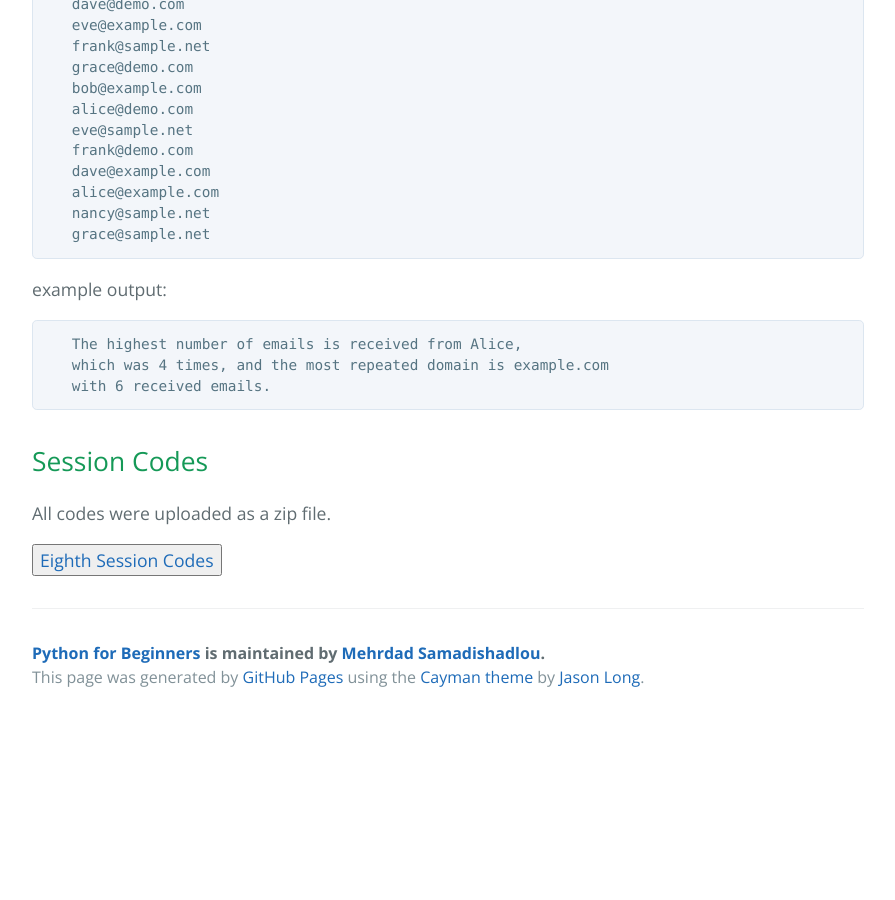
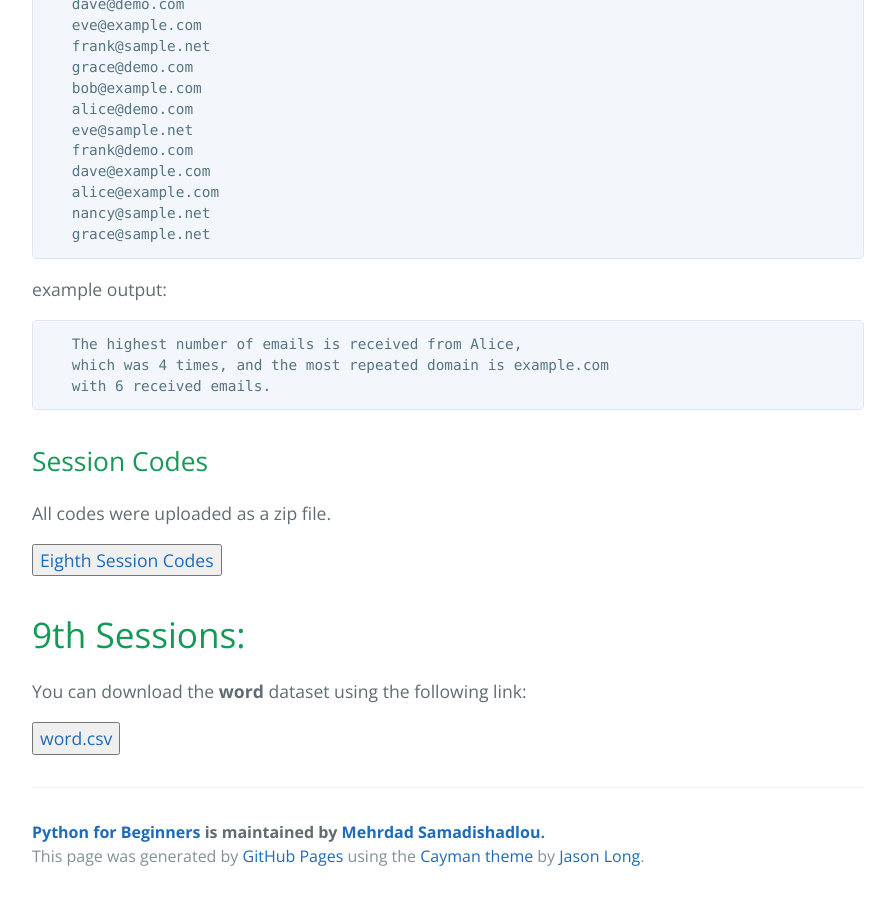
Before and after one commit to MehrdadSamadishadlou/Python_for_Beginners, a Jekyll site: the page built from materials.md, in a window 1280 px wide and 900 px high, scrolled down 3894 px. Shown: the whole window, without its empty margins (192-1087 px from the left). Built offline with Jekyll 4.4.1, drawn with Linux system fonts in a browser that asks for light colours; before the commit the page ends 4615 px from its top, so only the background shows below that.

Commit message:
Update materials.md

```diff
--- a/materials.md
+++ b/materials.md
@@ -168,10 +168,15 @@ All codes were uploaded as a zip file.
 
 <a href="https://drive.google.com/file/d/1_Y4QNurtxodsRfuh-gEbv8JP7uwIA26W/view?usp=drive_link" target="_blank"><button>Eighth Session Codes</button></a>
 
+
+
+# 9th Sessions:
+
+You can download the **word** dataset using the following link:
+
+<a href="https://drive.google.com/file/d/1_YvtQqg8oi-SC2kOtli__cZH6yAw6ZHd/view?usp=drive_link" target="_blank"><button>word.csv</button></a>
+
 <!--
-
-# 8,9. Eighth and Ninth Sessions:
-
 ## Session Codes
 
 All codes were uploaded as a zip file.
```
